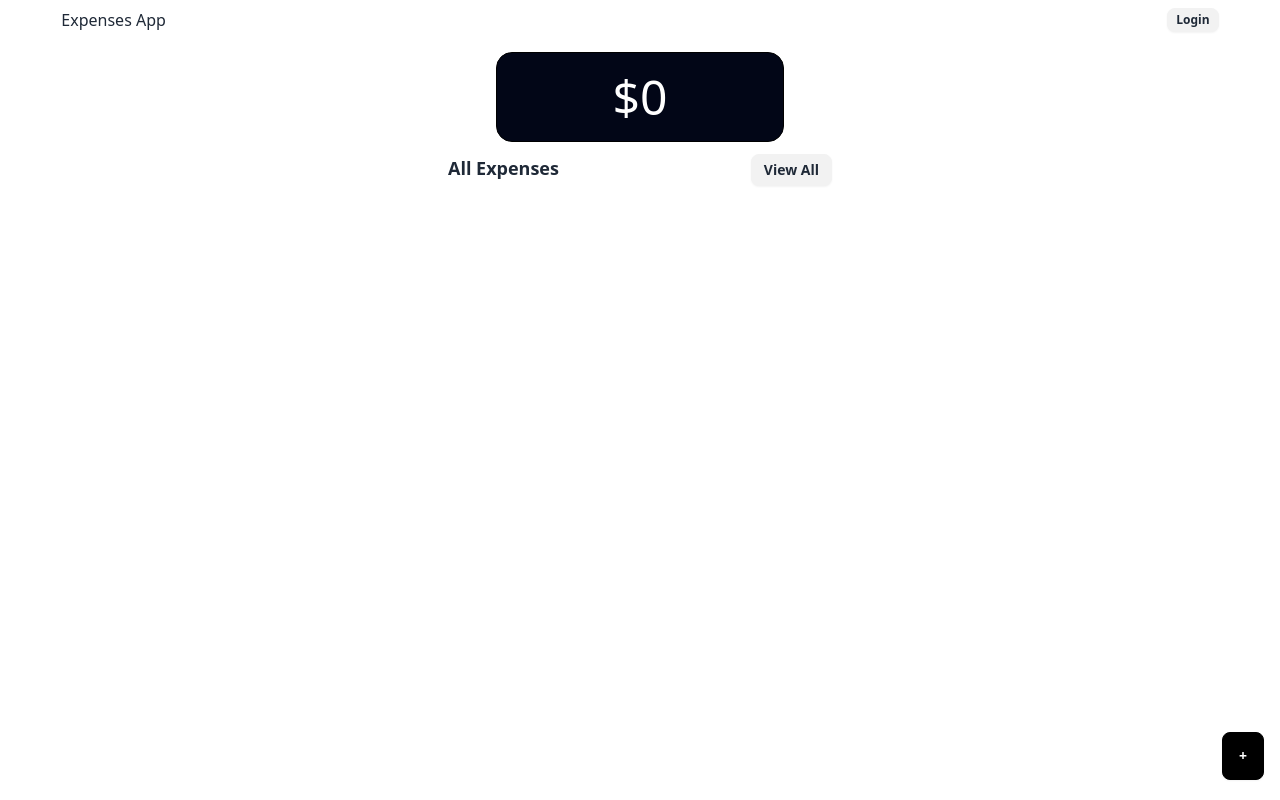
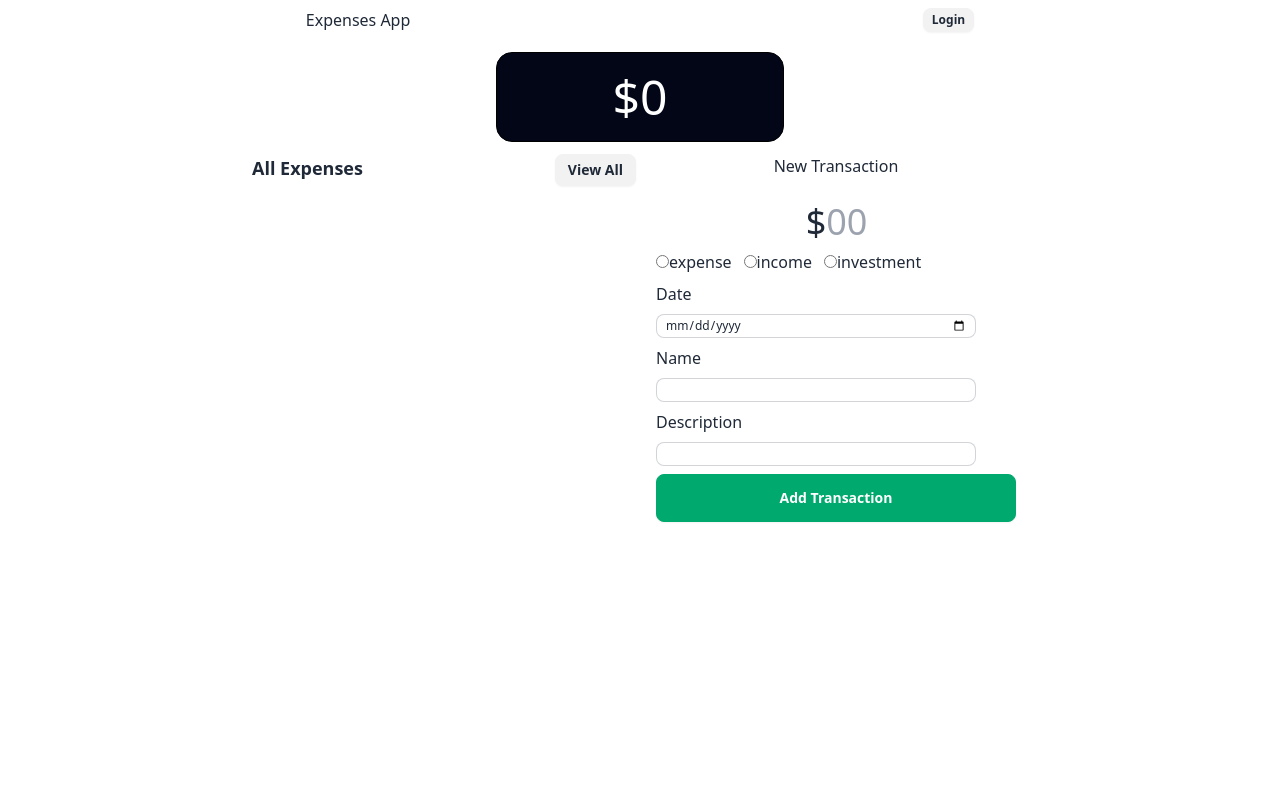
Before and after one commit to dev-martin02/expenses, a React (Vite) app in the folder frontend/: page / in a window 1280 px wide. Built offline with nearby package versions, Linux system fonts and the light colour scheme.

Commit message:
DeskMode functionality was added it

```diff
--- a/frontend/src/components/transactions/transactions.jsx
+++ b/frontend/src/components/transactions/transactions.jsx
@@ -1,10 +1,17 @@
-import { useState } from "react";
+import { useEffect, useState } from "react";
 import { userStore } from "../../store/userStore";
 import TransactionInputs from "./transactionInputs";
 import { addUserExpense } from "../../api/api";
+import { useWindowWidth } from "../../util/hooks";
 
 export default function Transactions({ display, setDisplay }) {
-  const { addExpense, moneyAmountLeft, setMoneyAmountLeft } = userStore();
+  const {
+    addExpense,
+    moneyAmountLeft,
+    setMoneyAmountLeft,
+    deskMode,
+    setDeskMode,
+  } = userStore();
   const [transactionAmount, setTransactionAmount] = useState("");
   const [inputWidth, setInputWidth] = useState("40px");
 
@@ -64,17 +71,31 @@ export default function Transactions({ display, setDisplay }) {
     addUserExpense(obj);
   };
 
+  // if screen size == desktop size make the display be true and disappear the X button
+  const width = useWindowWidth();
+  useEffect(() => {
+    console.log(width);
+    if (width < 640) {
+      setDeskMode(false);
+    } else {
+      setDisplay(true);
+      setDeskMode(true);
+    }
+  }, [width]);
+  console.log(deskMode);
   return (
     <>
       {display && (
         <section className="flex flex-col mt-3 gap-6 sm:w-96 sm:mt-0 ">
           <header className="w-full flex">
+            {!deskMode && (
               <button
                 onClick={() => setDisplay(false)}
                 className={`relative left-1 btn btn-xs`}
               >
                 X
               </button>
+            )}
             <span className="mx-auto">New Transaction</span>
           </header>
           <main>
--- a/frontend/src/pages/Home.jsx
+++ b/frontend/src/pages/Home.jsx
@@ -15,7 +15,7 @@ export default function Home() {
     setUsername,
     setExpenses,
     setMoneyAmountLeft,
-    expenses,
+    deskMode,
   } = userStore();
 
   function displayState() {
@@ -50,8 +50,8 @@ export default function Home() {
 
   return (
     <section className="flex flex-col items-center w-full">
-      <div className="flex flex-col gap-3 w-11/12">
-        <nav className="flex w-full justify-between p-2">
+      <div className="flex flex-col justify-center items-center gap-3 w-11/12">
+        <nav className="flex w-full justify-between p-2 lg:w-7/12">
           <p>Expenses App</p>
           {username ? (
             <button className="btn btn-xs" onClick={displayUser}>
@@ -78,12 +78,14 @@ export default function Home() {
           <ExpenseSection />
           <Transactions display={display} setDisplay={setDisplay} />
         </div>
+        {!deskMode && (
           <button
             className="btn bg-black border-black text-white absolute bottom-5 right-4"
             onClick={displayState}
           >
             +
           </button>
+        )}
       </div>
     </section>
   );
--- a/frontend/src/store/userStore.js
+++ b/frontend/src/store/userStore.js
@@ -16,4 +16,7 @@ export const userStore = create((set) => ({
   //Add an expense in the Frontend and send a request to the backend
   addExpense: (expense) =>
     set((state) => ({ expenses: [...state.expenses, expense] })),
+
+  deskMode: true,
+  setDeskMode: (state) => set({ deskMode: state }),
 }));
--- /dev/null
+++ b/frontend/src/util/hooks.jsx
@@ -0,0 +1,15 @@
+import { useEffect, useState } from "react";
+
+// Get the dimensions from the current page
+export function useWindowWidth() {
+  const [windowWidth, setWindowWidth] = useState(window.innerWidth);
+
+  useEffect(() => {
+    const handleResize = () => setWindowWidth(window.innerWidth);
+
+    window.addEventListener("resize", handleResize);
+    return () => window.removeEventListener("resize", handleResize);
+  }, []);
+
+  return windowWidth;
+}
```
Lines whose indentation alone changed are shown as unchanged.
